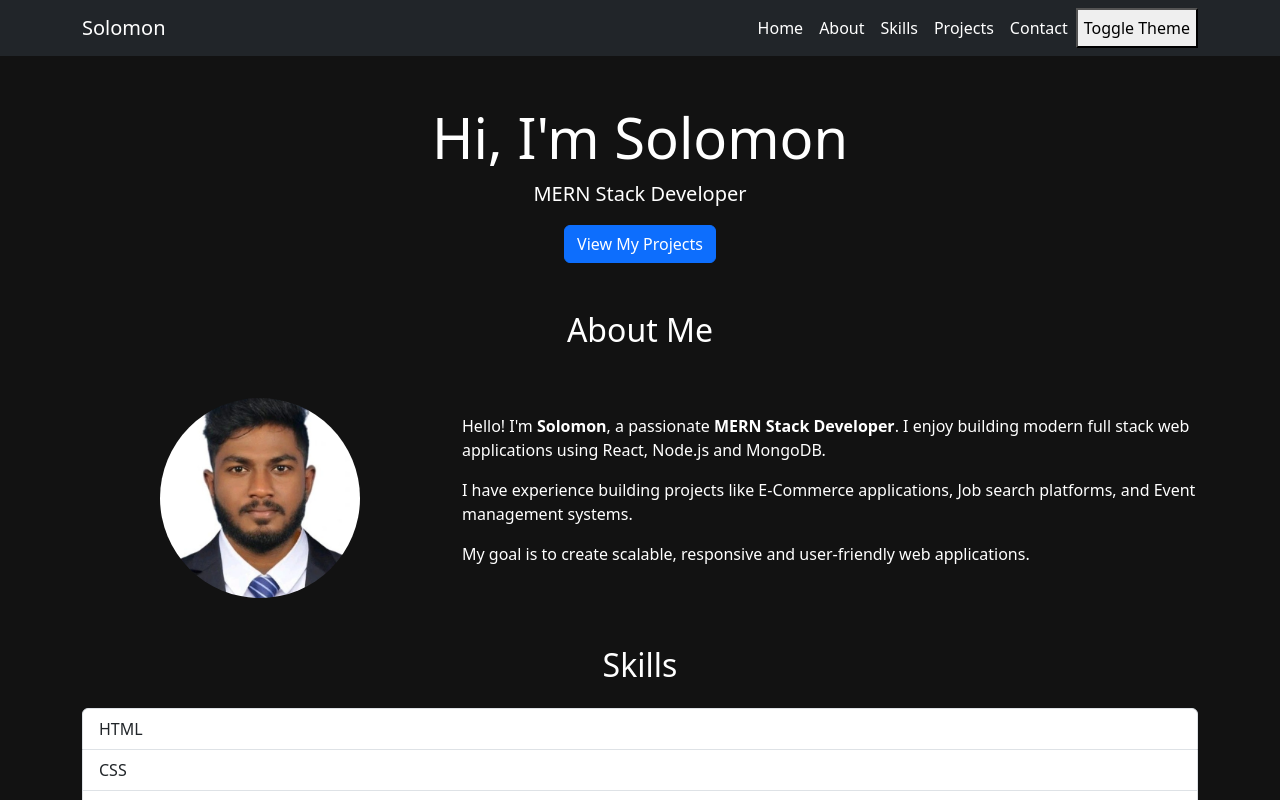
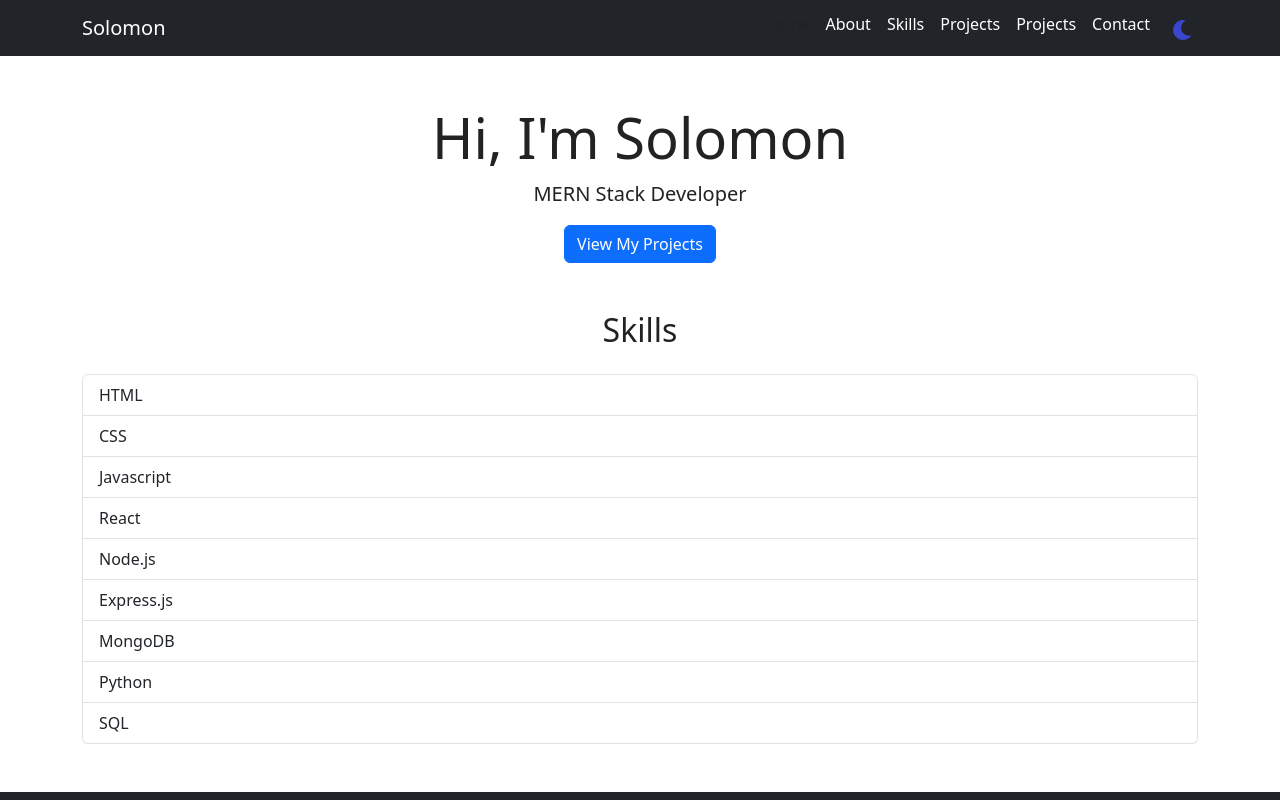
Before and after one commit to SoloDarkNet/Portfolio, a React (Vite) app: page / in a window 1280 px wide. Shown: the top 800 px of the page. Built offline with nearby package versions, Linux system fonts and the light colour scheme.

Commit message:
some changes

```diff
--- a/package.json
+++ b/package.json
@@ -11,8 +11,11 @@
   },
   "dependencies": {
     "bootstrap": "^5.3.8",
+    "framer-motion": "^12.35.0",
     "react": "^19.2.0",
-    "react-dom": "^19.2.0"
+    "react-dom": "^19.2.0",
+    "react-icons": "^5.6.0",
+    "react-router-dom": "^7.13.1"
   },
   "devDependencies": {
     "@eslint/js": "^9.39.1",
--- a/src/App.css
+++ b/src/App.css
@@ -1,8 +1,11 @@
-.dark{
-    background-color: #121212;
-    color: #ffffff;
+.light {
+  background: #ffffff;
+  color: #222;
+  transition: 0.3s;
 }
-.light{
-    background-color: #ffffff;
-    color: #000000;
+
+.dark {
+  background: #121212;
+  color: white;
+  transition: 0.3s;
 }
--- a/src/App.jsx
+++ b/src/App.jsx
@@ -1,24 +1,25 @@
+import { Routes, Route } from "react-router-dom";
 import { useContext } from "react";
 import Navbar from "./Components/Navbar/navbar";
-import Hero from "./Components/Hero/hero";
-import Skills from "./Components/Skills/skills";
 import Projects from "./Components/Projects/projects";
 import Contact from "./Components/Contacts/contact";
 import Footer from "./Components/Footer";
 import About from "./Components/About/about";
 import { AppContext } from "./Context/context";
 import "./App.css";
+import Home from "./Components/Home/home";
 
 const App = () => {
-  const {darkMode} = useContext(AppContext);
+  const { darkMode } = useContext(AppContext);
   return (
-    <div className={darkMode? "dark" : "light"}>
+    <div className={darkMode ? "dark" : "light"}>
       <Navbar />
-      <Hero />
-      <About />
-      <Skills />
-      <Projects />
-      <Contact />
+      <Routes>
+        <Route exact path="/" element={<Home />} />
+        <Route exact path="/about" element={<About />} />
+        <Route exact path="/projects" element={<Projects />} />
+        <Route exact path="/contact" element={<Contact />} />
+      </Routes>
       <Footer />
     </div>
   );
--- a/src/Components/About/about.jsx
+++ b/src/Components/About/about.jsx
@@ -1,8 +1,10 @@
+import { Link } from "react-router-dom";
 import Solomon from "../../assets/solomon.png";
 
 const About = () => {
   return (
-    <div className="container mt-5" id="about">
+    <Link to="/about" style={{ textDecoration: "none", color: "inherit" }}>
+      <div id="about" className="container mt-5">
         <h2 className="text-center mb-5">About Me</h2>
 
         <div className="row align-items-center">
@@ -18,8 +20,8 @@ const About = () => {
           <div className="col-md-8">
             <p>
               Hello! I'm <strong>Solomon</strong>, a passionate
-            <strong> MERN Stack Developer</strong>. I enjoy building modern full
-            stack web applications using React, Node.js and MongoDB.
+              <strong> MERN Stack Developer</strong>. I enjoy building modern
+              full stack web applications using React, Node.js and MongoDB.
             </p>
 
             <p>
@@ -34,6 +36,7 @@ const About = () => {
           </div>
         </div>
       </div>
+    </Link>
   );
 };
 
--- a/src/Components/Contacts/contact.jsx
+++ b/src/Components/Contacts/contact.jsx
@@ -1,6 +1,6 @@
 const Contact = () => {
   return (
-    <div id="contact" className="container mt-5" id="contact">
+    <div className="container mt-5">
       <h2 className="text-center mb-4">Contact Me</h2>
 
       <div className="row justify-content-center">
--- a/src/Components/Hero/hero.jsx
+++ b/src/Components/Hero/hero.jsx
@@ -1,9 +1,34 @@
+import { Link } from "react-router-dom";
+import { motion } from "framer-motion";
 const Hero = () => {
   return (
     <div id="home" className="container text-center mt-5">
-      <h1 className="display-4">Hi, I'm Solomon</h1>
-      <p className="lead">MERN Stack Developer</p>
-      <button className="btn btn-primary">View My Projects</button>
+      <motion.h1
+        className="display-4"
+        initial={{ opacity: 0, y: -20 }}
+        animate={{ opacity: 1, y: 0 }}
+        transition={{ duration: 0.5 }}
+      >
+        Hi, I'm Solomon
+      </motion.h1>
+      <motion.p
+        className="lead"
+        initial={{ opacity: 0 }}
+        animate={{ opacity: 1 }}
+        transition={{ delay: 0.2, duration: 0.5 }}
+      >
+        MERN Stack Developer
+      </motion.p>
+
+      <Link to="/projects" style={{ textDecoration: "none", color: "inherit" }}>
+        <motion.button
+          className="btn btn-primary"
+          whileHover={{ scale: 1.1 }}
+          whileTap={{ scale: 0.9 }}
+        >
+          View My Projects
+        </motion.button>
+      </Link>
     </div>
   );
 };
--- /dev/null
+++ b/src/Components/Home/home.jsx
@@ -0,0 +1,15 @@
+import { Link } from "react-router-dom";
+import Hero from "../Hero/hero";
+import Skills from "../Skills/skills";
+
+const Home = () => {
+  return (
+    <>
+      <Link to="/home" style={{ textDecoration: "none", color: "inherit" }}>
+        <Hero />
+        <Skills />
+      </Link>
+    </>
+  );
+};
+export default Home;
--- /dev/null
+++ b/src/Components/Navbar/index.css
@@ -0,0 +1,11 @@
+@media screen and (min-width: 768px) {
+  .listed-gap {
+    gap: 1rem;
+  }
+}
+
+@media screen and (max-width: 768px) {
+  .listed-gap {
+    gap: 0.5rem;
+  }
+}
--- a/src/Components/Navbar/navbar.jsx
+++ b/src/Components/Navbar/navbar.jsx
@@ -1,44 +1,80 @@
 import { useContext } from "react";
+import { Link } from "react-router-dom";
 import { AppContext } from "../../Context/context";
-
+import { FaMoon, FaSun } from "react-icons/fa";
+import "./index.css";
 const Navbar = () => {
-const {darkMode, setDarkMode} = useContext(AppContext);
-
+  const { darkMode, setDarkMode } = useContext(AppContext);
 
   return (
     <nav className="navbar navbar-expand-lg navbar-light bg-dark">
       <div className="container">
         <a className="navbar-brand text-white">Solomon</a>
-        <ul className="navbar-nav">
+        <ul className="navbar-nav listed-gap">
           <li className="nav-item">
-            <a href="#home" className="nav-link text-white">
+            <Link to="/" style={{ textDecoration: "none", color: "inherit" }}>
               Home
-            </a>
+            </Link>
           </li>
 
           <li className="nav-item text-white">
-            <a href="#about" className="nav-link text-white">
+            <Link
+              to="/about"
+              style={{ textDecoration: "none", color: "inherit" }}
+            >
               About
-            </a>
+            </Link>
           </li>
           <li className="nav-item text-white">
-            <a href="#skills" className="nav-link text-white">
+            <Link
+              to="/skills"
+              style={{ textDecoration: "none", color: "inherit" }}
+            >
               Skills
-            </a>
+            </Link>
           </li>
 
           <li className="nav-item text-white">
-            <a href="#projects" className="nav-link text-white">
+            <Link
+              to="/projects"
+              style={{ textDecoration: "none", color: "inherit" }}
+            >
               Projects
-            </a>
+            </Link>
           </li>
 
           <li className="nav-item text-white">
-            <a className="nav-link text-white" href="#contact">
+            <Link
+              to="/projects"
+              style={{ textDecoration: "none", color: "inherit" }}
+            >
+              Projects
+            </Link>
+          </li>
+
+          <li className="nav-item text-white">
+            <Link
+              to="/contact"
+              style={{ textDecoration: "none", color: "inherit" }}
+            >
               Contact
-            </a>
+            </Link>
           </li>
-          <button onClick={setDarkMode(true)}>Toggle Theme</button>
+          <button
+            onClick={() => setDarkMode(!darkMode)}
+            style={{
+              border: "none",
+              background: "transparent",
+              fontSize: "20px",
+              color: "white",
+            }}
+          >
+            {darkMode ? (
+              <FaSun style={{ color: "yellow" }} />
+            ) : (
+              <FaMoon style={{ color: "#3a46cd" }} />
+            )}
+          </button>
         </ul>
       </div>
     </nav>
--- a/src/Components/Projects/projects.jsx
+++ b/src/Components/Projects/projects.jsx
@@ -1,4 +1,5 @@
 import { useState } from "react";
+import { Link } from "react-router-dom";
 import eventImg from "../../assets/event.png";
 import "./index.css";
 
@@ -8,6 +9,7 @@ const Projects = () => {
   console.log(showCredentials);
 
   return (
+    <Link to="/projects" style={{ textDecoration: "none", color: "inherit" }}>
       <div id="projects" className="container mt-5">
         <h2 className="text-center mb-5">My Projects</h2>
 
@@ -49,7 +51,7 @@ const Projects = () => {
                 >
                   Application Credentials
                 </button>
-              { setShowModel && showCredentials === 2 && (
+                {setShowModel && showCredentials === 2 && (
                   <div className="text-center mt-3">
                     <p>Username: rahul</p>
                     <p>Password: rahul@123</p>
@@ -89,7 +91,10 @@ const Projects = () => {
                   className="btn btn-info ms-2"
                   data-bs-toggle="modal"
                   data-bs-target="#applicationCredentialsModal"
-                onClick={() => {setShowCredentials(1); setShowModel(true);}}
+                  onClick={() => {
+                    setShowCredentials(1);
+                    setShowModel(true);
+                  }}
                 >
                   Application Credentials
                 </button>
@@ -167,6 +172,7 @@ const Projects = () => {
           </div>
         </div>
       </div>
+    </Link>
   );
 };
 
--- a/src/Context/context.jsx
+++ b/src/Context/context.jsx
@@ -1,14 +1,20 @@
-import React, { createContext, useState } from "react";
+import React, { createContext, useEffect, useState } from "react";
 const AppContext = createContext();
 
 const AppProvider = ({ children }) => {
-const [darkMode, setDarkMode] = useState(false);
+  const [darkMode, setDarkMode] = useState(() => {
+    return localStorage.getItem("theme") === "dark" ? true : false;
+  });
+
+  useEffect(() => {
+    localStorage.setItem("theme", darkMode ? "dark" : "light");
+  }, [darkMode]);
 
   return (
     <AppContext.Provider
       value={{
         darkMode,
-        setDarkMode
+        setDarkMode,
       }}
     >
       {children}
@@ -16,6 +22,4 @@ const [darkMode, setDarkMode] = useState(false);
   );
 };
 
-
-
 export { AppContext, AppProvider };
--- a/src/main.jsx
+++ b/src/main.jsx
@@ -4,11 +4,14 @@ import "./index.css";
 import App from "./App.jsx";
 import { AppProvider } from "./Context/context.jsx";
 import "bootstrap/dist/css/bootstrap.min.css";
+import { BrowserRouter } from "react-router-dom";
 
 createRoot(document.getElementById("root")).render(
   <StrictMode>
-    <AppProvider>
-      <App />
-    </AppProvider>
+    <BrowserRouter>
+      <AppProvider>
+        <App />
+      </AppProvider>
+    </BrowserRouter>
   </StrictMode>,
 );
```
Also changed, not shown: 1 other file (tests, documents, lock files or other folders). Lines whose indentation alone changed are shown as unchanged.
